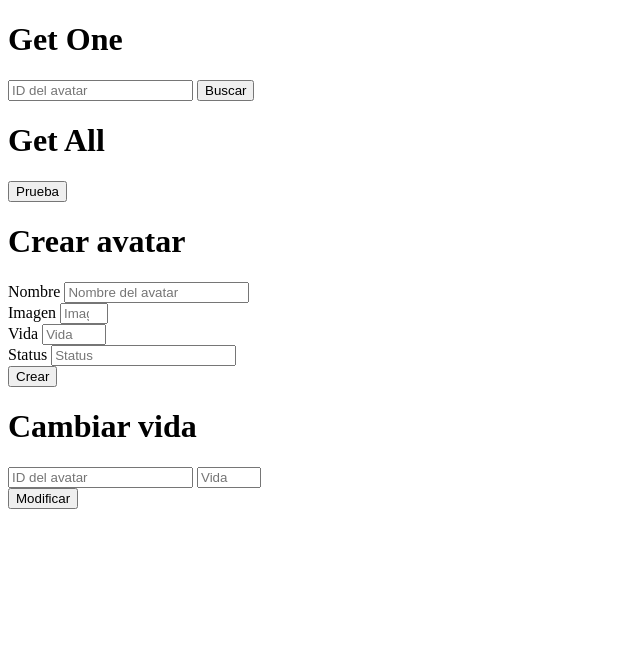
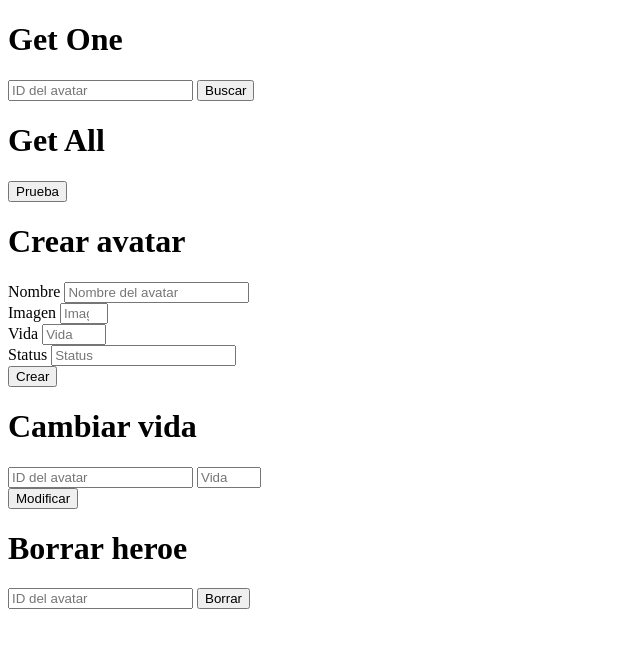
Before and after one commit to Jordiop/DWEC_practica_trimestral, a plain HTML site: page client/index.html in a window 1280 px wide. Shown: the whole page, without its empty margins (0-640 px from the left). Drawn offline with Linux system fonts and the light colour scheme.

Commit message:
Delete method

```diff
--- a/client/index.html
+++ b/client/index.html
@@ -40,6 +40,11 @@
         <input type="number" required placeholder="Vida" min="0" max="100" id="vidaModificar"><br>
         <button onclick="modificarVida()">Modificar</button>
     </div>
+    <div>
+        <h1>Borrar heroe</h1>
+        <input type="text" placeholder="ID del avatar" id="borrarBusqueda">
+        <button onclick="borrarHeroe()">Borrar</button>
+    </div>
 </body>
 
 </html>
--- a/client/script.js
+++ b/client/script.js
@@ -119,3 +119,16 @@ async function modificarVida() {
 }
 
 // Method delete async-await version
+async function borrarHeroe() {
+    try {
+        let id = document.getElementById('borrarBusqueda').value;
+        let response = await fetch(url);
+        if (response === 200) {
+            await fetch(url + '/' + id, {
+                method: 'DELETE'
+            });
+        }
+    } catch (err) {
+        console.log(err);
+    }
+}
--- a/server/db.json
+++ b/server/db.json
@@ -1,6 +1,5 @@
 {
-  "heroe": [
-    {
+    "heroe": [{
             "id": 1,
             "nombre": "Iron Man",
             "imagen": "0",
```
Lines whose indentation alone changed are shown as unchanged.
